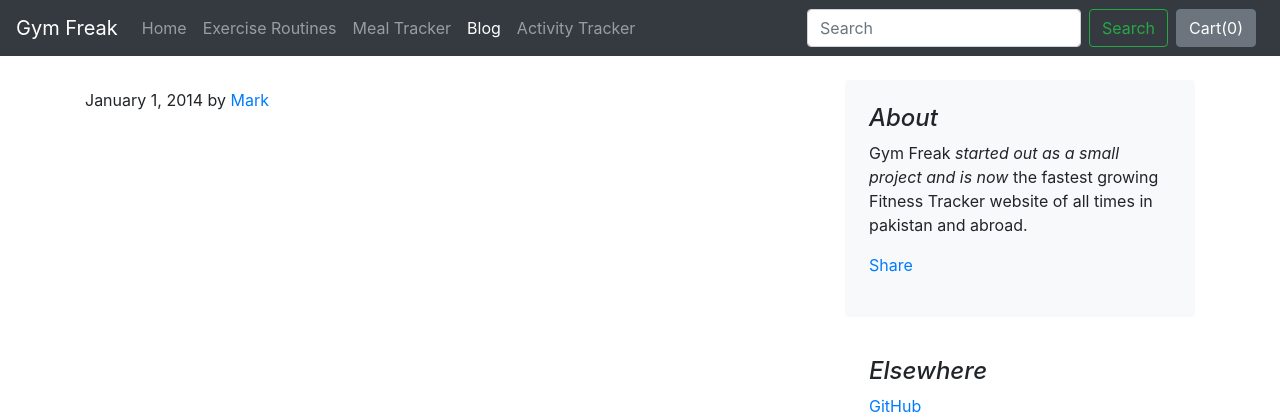
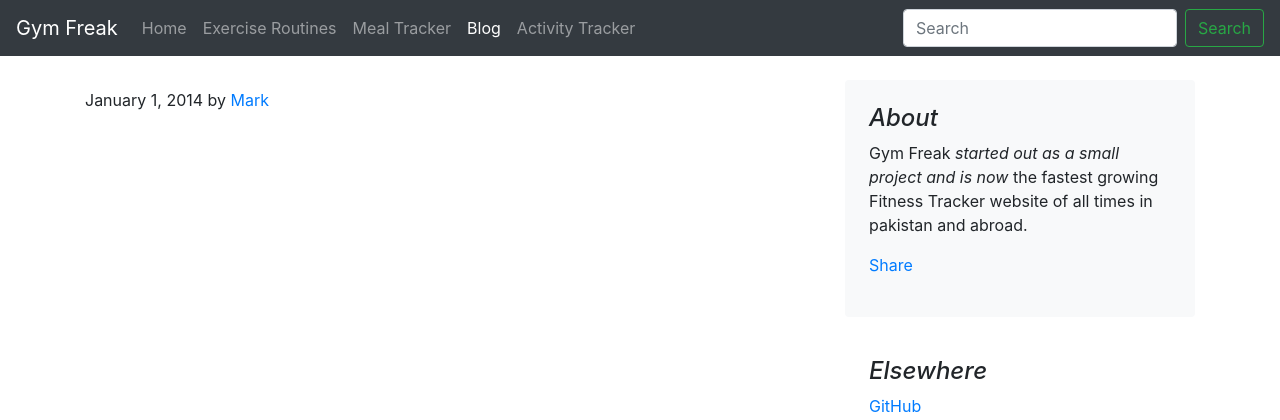
Before and after one commit to LaibaKhan1/Gym-Freak-Fitness-Tracker, a Django app: page /Blog/ in a window 1280 px wide. Shown: the top 420 px of the page. Run offline with Django 4.2, Linux system fonts and the light colour scheme; some libraries are stand-ins or nearby versions.

Commit message:
connected webpages

```diff
--- a/GymFreak/GymFreak/templates/Blog/index.html
+++ b/GymFreak/GymFreak/templates/Blog/index.html
@@ -80,12 +80,12 @@
       <input class="form-control mr-sm-2" type="search" placeholder="Search" aria-label="Search">
       <button class="btn btn-outline-success my-2 my-sm-0" type="submit">Search</button>
     </form>
-    <button type="button" class="btn btn-secondary mx-2" id="popcart" data-container="body" data-toggle="popover" data-placement="bottom" data-html="true" data-content="Vivamus
+    <!-- <button type="button" class="btn btn-secondary mx-2" id="popcart" data-container="body" data-toggle="popover" data-placement="bottom" data-html="true" data-content="Vivamus
 sagittis lacus vel augue laoreet rutrum faucibus.">
 
 
   Cart(<span id="cart">0</span>)
-</button>
+</button> -->
   </div>
 </nav>
 <div class="container">
@@ -178,36 +178,36 @@
     <script src="https://cdnjs.cloudflare.com/ajax/libs/popper.js/1.14.6/umd/popper.min.js" integrity="sha384-wHAiFfRlMFy6i5SRaxvfOCifBUQy1xHdJ/yoi7FRNXMRBu5WHdZYu1hA6ZOblgut" crossorigin="anonymous"></script>
     <script src="https://stackpath.bootstrapcdn.com/bootstrap/4.2.1/js/bootstrap.min.js" integrity="sha384-B0UglyR+jN6CkvvICOB2joaf5I4l3gm9GU6Hc1og6Ls7i6U/mkkaduKaBhlAXv9k" crossorigin="anonymous"></script>
     <script>
-    if (localStorage.getItem('cart') == null) {
-      var cart = {};
-  } else {
-      cart = JSON.parse(localStorage.getItem('cart'));
-  }
-  console.log(cart);
-  var sum = 0;
-  var totalPrice = 0;
-  if ($.isEmptyObject(cart)) {
-      //if object is empty
-      mystr = `<p>Your cart is empty, please add some items to your cart before checking out!</p>`
-      $('#items').append(mystr);
-  } else {
-      for (item in cart) {
-          let name = cart[item][1];
-          let qty = cart[item][0];
-          let itemPrice = cart[item][2];
-          sum = sum + qty;
-          totalPrice = totalPrice + qty* itemPrice;
-          mystr = `<li class="list-group-item d-flex justify-content-between align-items-center">
-                      ${name}
-                      <span class="badge badge-primary badge-pill">${qty}</span>
-                  </li>`
-          $('#items').append(mystr);
-      }
-  }
-  document.getElementById('cart').innerHTML = sum;
-  document.getElementById('totalPrice').innerHTML = totalPrice;
-  $('#itemsJson').val(JSON.stringify(cart));
-  $('#amount').val($('#totalPrice').html())
+  //   if (localStorage.getItem('cart') == null) {
+  //     var cart = {};
+  // } else {
+  //     cart = JSON.parse(localStorage.getItem('cart'));
+  // }
+  // console.log(cart);
+  // var sum = 0;
+  // var totalPrice = 0;
+  // if ($.isEmptyObject(cart)) {
+  //     //if object is empty
+  //     mystr = `<p>Your cart is empty, please add some items to your cart before checking out!</p>`
+  //     $('#items').append(mystr);
+  // } else {
+  //     for (item in cart) {
+  //         let name = cart[item][1];
+  //         let qty = cart[item][0];
+  //         let itemPrice = cart[item][2];
+  //         sum = sum + qty;
+  //         totalPrice = totalPrice + qty* itemPrice;
+  //         mystr = `<li class="list-group-item d-flex justify-content-between align-items-center">
+  //                     ${name}
+  //                     <span class="badge badge-primary badge-pill">${qty}</span>
+  //                 </li>`
+  //         $('#items').append(mystr);
+  //     }
+  // }
+  // document.getElementById('cart').innerHTML = sum;
+  // document.getElementById('totalPrice').innerHTML = totalPrice;
+  // $('#itemsJson').val(JSON.stringify(cart));
+  // $('#amount').val($('#totalPrice').html())
 </script>
   </body>
 </html>
--- a/GymFreak/GymFreak/templates/GymFreak/index.html
+++ b/GymFreak/GymFreak/templates/GymFreak/index.html
@@ -77,12 +77,12 @@
       <input class="form-control mr-sm-2" type="search" placeholder="Search" aria-label="Search">
       <button class="btn btn-outline-success my-2 my-sm-0" type="submit">Search</button>
     </form>
-    <button type="button" class="btn btn-secondary mx-2" id="popcart" data-container="body" data-toggle="popover" data-placement="bottom" data-html="true" data-content="Vivamus
+    <!-- <button type="button" class="btn btn-secondary mx-2" id="popcart" data-container="body" data-toggle="popover" data-placement="bottom" data-html="true" data-content="Vivamus
 sagittis lacus vel augue laoreet rutrum faucibus.">
 
 
   Cart(<span id="cart">0</span>)
-</button>
+</button> -->
   </div>
 </nav>
   {% block body %} {% endblock %}
--- a/GymFreak/GymFreak/templates/Meal_Tracker/index.html
+++ b/GymFreak/GymFreak/templates/Meal_Tracker/index.html
@@ -76,12 +76,12 @@
       <input class="form-control mr-sm-2" type="search" placeholder="Search" aria-label="Search">
       <button class="btn btn-outline-success my-2 my-sm-0" type="submit">Search</button>
     </form>
-    <button type="button" class="btn btn-secondary mx-2" id="popcart" data-container="body" data-toggle="popover" data-placement="bottom" data-html="true" data-content="Vivamus
+    <!-- <button type="button" class="btn btn-secondary mx-2" id="popcart" data-container="body" data-toggle="popover" data-placement="bottom" data-html="true" data-content="Vivamus
 sagittis lacus vel augue laoreet rutrum faucibus.">
 
 
   Cart(<span id="cart">0</span>)
-</button>
+</button> -->
   </div>
 </nav>
 <div class="container my-3">
```
